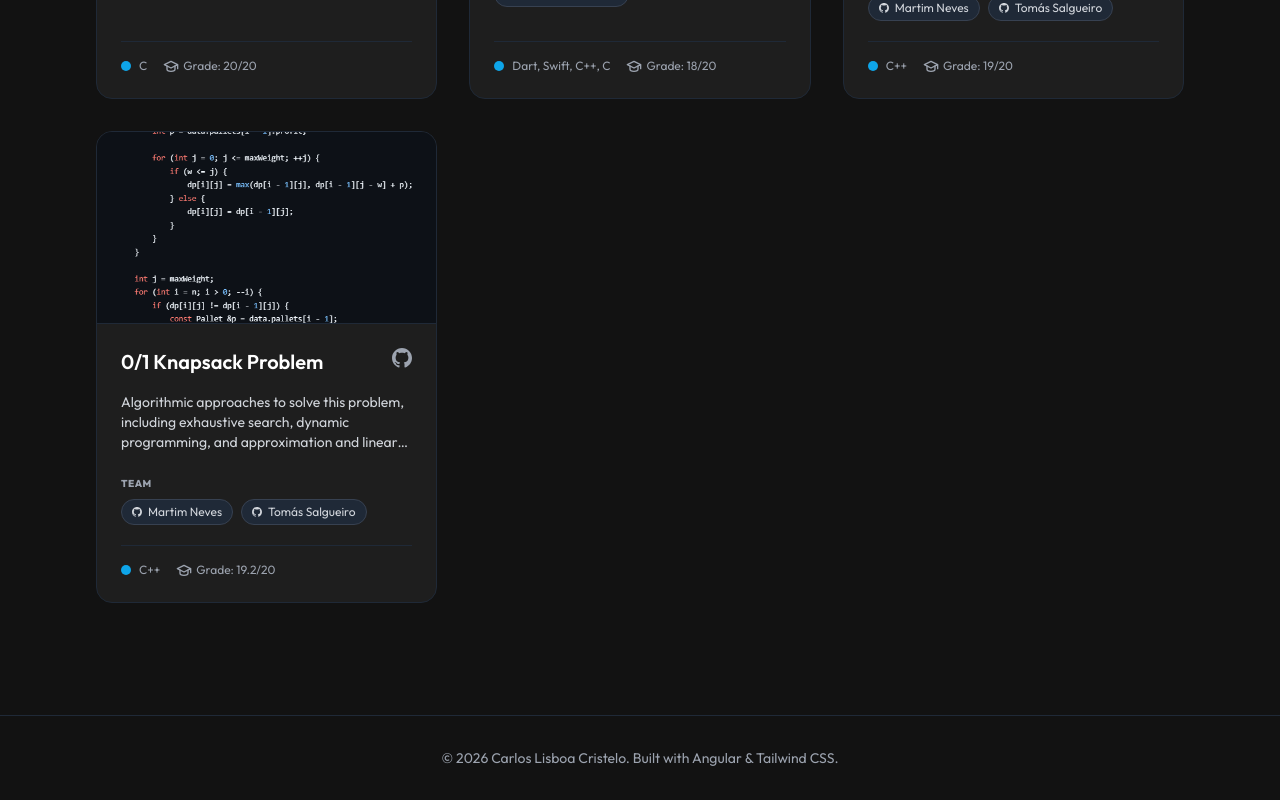
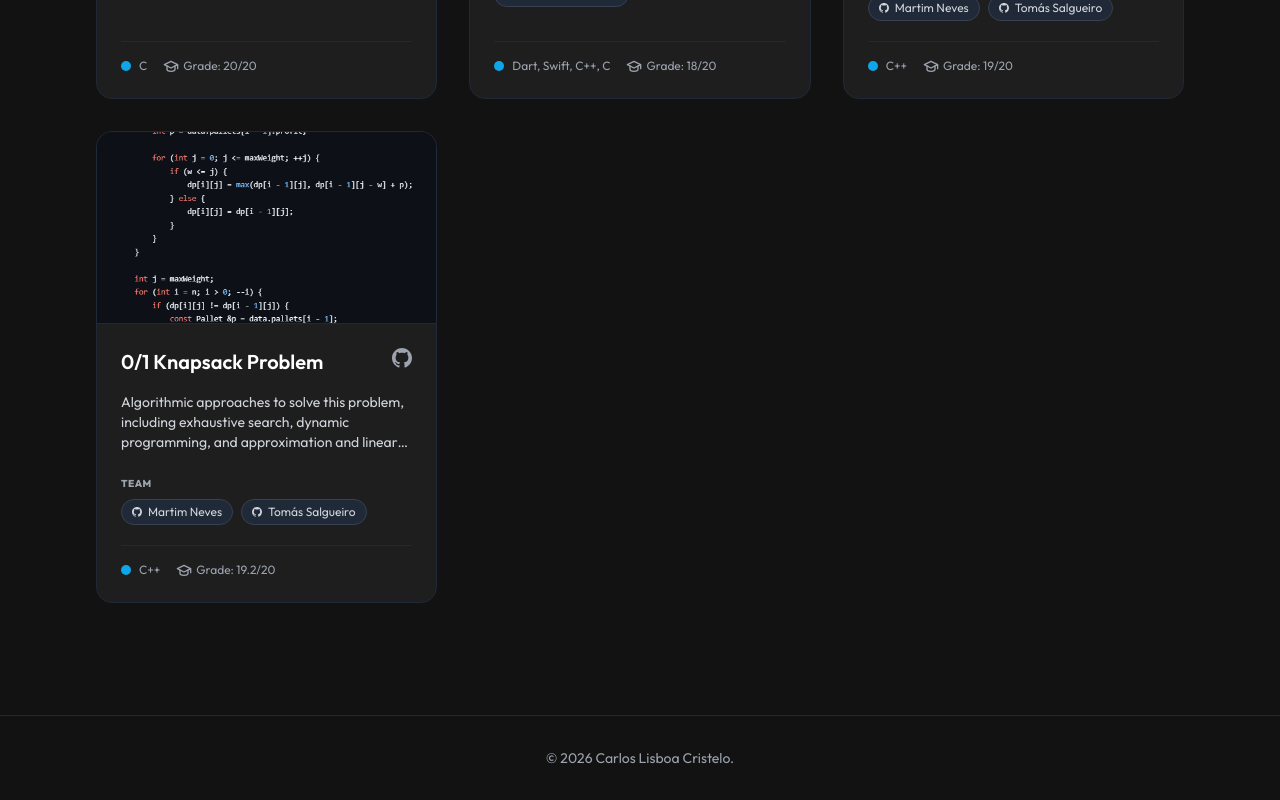
Before and after one commit to carlinhos18/carlinhos18.github.io, an Angular app: page / in a window 1280 px wide. Shown: the part 1486-2286 px from the top of the page. Built offline with nearby package versions, Linux system fonts and the light colour scheme.

Commit message:
Change footer

```diff
--- a/src/app/components/footer/footer.html
+++ b/src/app/components/footer/footer.html
@@ -1,3 +1,3 @@
 <footer class="mt-16 py-8 border-t border-gray-200 dark:border-gray-800 text-center text-sm text-gray-500 dark:text-gray-400">
-  <p>© 2026 Carlos Lisboa Cristelo. Built with Angular & Tailwind CSS.</p>
+  <p>© 2026 Carlos Lisboa Cristelo.</p>
 </footer>
```
